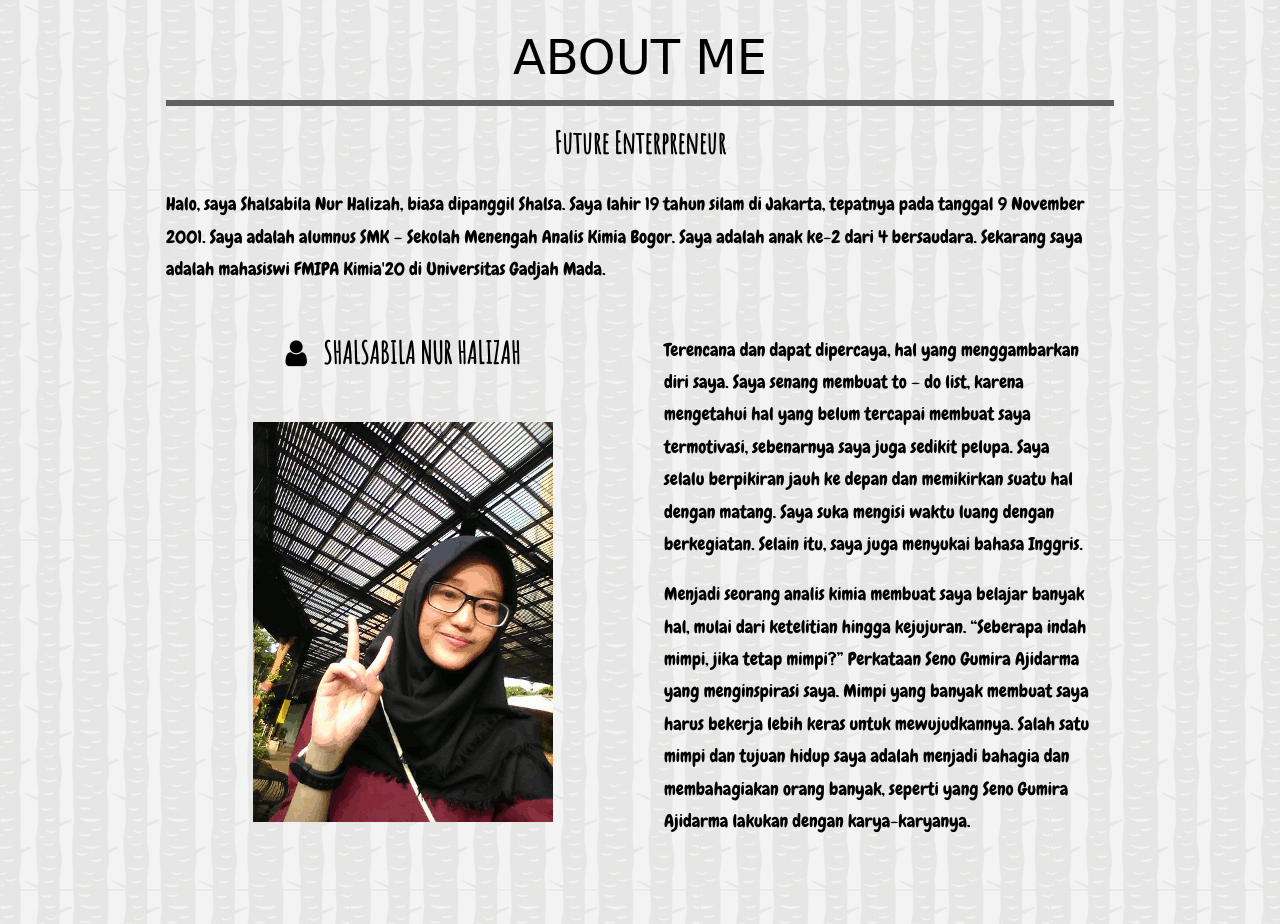
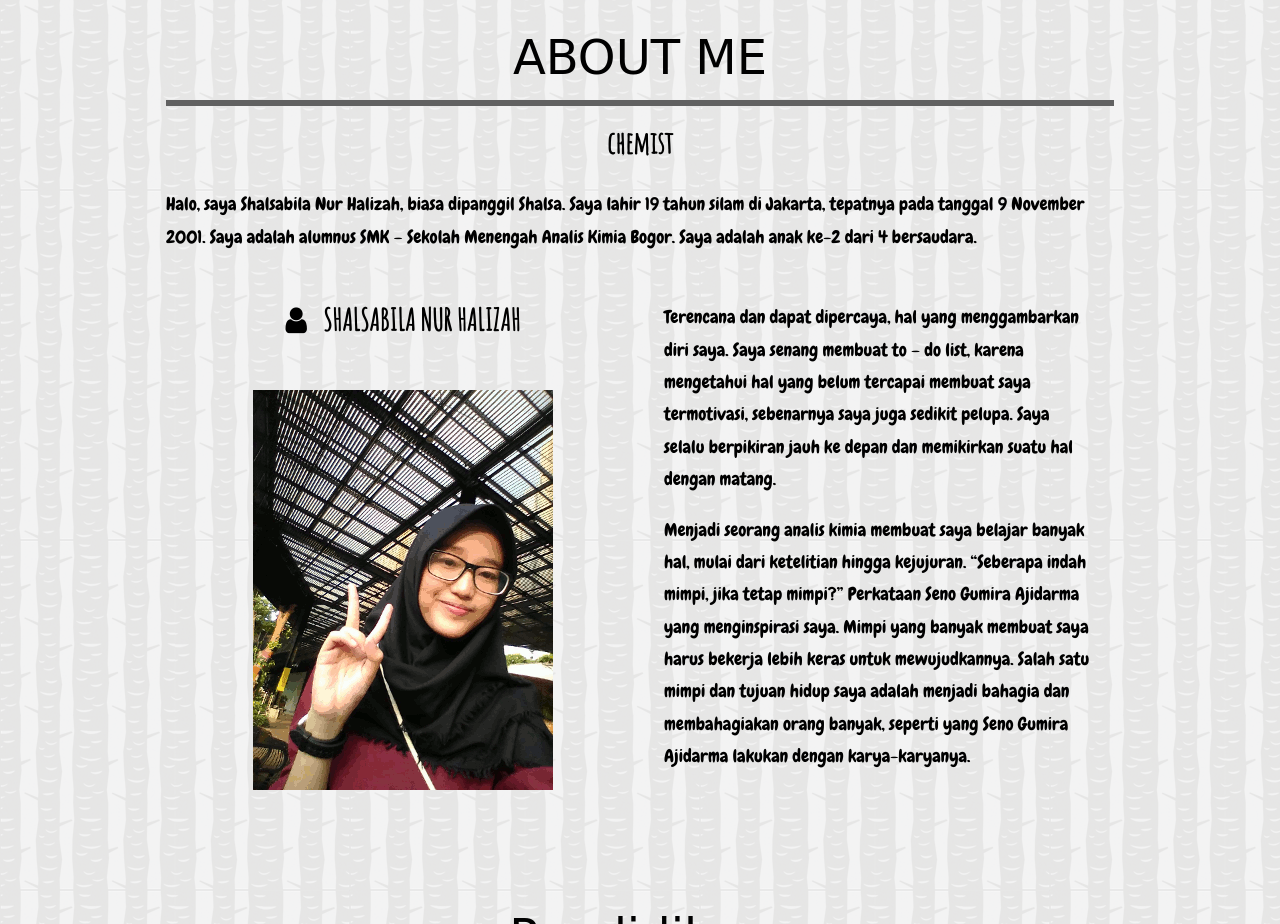
Before and after one commit to Shalsabila/Shalsabila.github.io, a plain HTML site: page index.html in a window 1280 px wide. Shown: the part 860-1784 px from the top of the page. Drawn offline with nearby package versions, Linux system fonts and the light colour scheme; some packages are replaced by stand-ins of ours; a web font is replaced by a local one.

Commit message:
Update index.html

```diff
--- a/index.html
+++ b/index.html
@@ -91,8 +91,8 @@ body, html {
 <!-- Container (About Section) -->
 <div class="w3-content w3-container w3-padding-64 w3-large" id="about">
   <h1 class="w3-center w3-bottombar w3-border-dark-grey w3-xxxlarge">ABOUT ME</h1>
-  <h2 class="w3-center"><b>Future Enterpreneur</b></h2>
-  <p>Halo, saya Shalsabila Nur Halizah, biasa dipanggil Shalsa. Saya lahir 19 tahun silam di Jakarta, tepatnya pada tanggal 9 November 2001. Saya adalah alumnus SMK – Sekolah Menengah Analis Kimia Bogor. Saya adalah anak ke-2 dari 4 bersaudara. Sekarang saya adalah mahasiswi FMIPA Kimia'20 di Universitas Gadjah Mada.</p>
+  <h2 class="w3-center"><b>chemist</b></h2>
+  <p>Halo, saya Shalsabila Nur Halizah, biasa dipanggil Shalsa. Saya lahir 19 tahun silam di Jakarta, tepatnya pada tanggal 9 November 2001. Saya adalah alumnus SMK – Sekolah Menengah Analis Kimia Bogor. Saya adalah anak ke-2 dari 4 bersaudara.</p>
   <div class="w3-row">
     <div class="w3-col m6 w3-center w3-padding-large">
       <h2><b><i class="fa fa-user w3-margin-right"></i>SHALSABILA NUR HALIZAH</b></h2><br>
@@ -101,7 +101,7 @@ body, html {
 
     <!-- Hide this text on small devices -->
     <div class="w3-col m6 w3-hide-small w3-padding-large">
-      <p>Terencana dan dapat dipercaya, hal yang menggambarkan diri saya. Saya senang membuat to – do list, karena mengetahui hal yang belum tercapai membuat saya termotivasi, sebenarnya saya juga sedikit pelupa. Saya selalu berpikiran jauh ke depan dan memikirkan suatu hal dengan matang. Saya suka mengisi waktu luang dengan berkegiatan. Selain itu, saya juga menyukai bahasa Inggris. </p>
+      <p>Terencana dan dapat dipercaya, hal yang menggambarkan diri saya. Saya senang membuat to – do list, karena mengetahui hal yang belum tercapai membuat saya termotivasi, sebenarnya saya juga sedikit pelupa. Saya selalu berpikiran jauh ke depan dan memikirkan suatu hal dengan matang. </p>
       <p>Menjadi seorang analis kimia membuat saya belajar banyak hal, mulai dari ketelitian hingga kejujuran. “Seberapa indah mimpi, jika tetap mimpi?” Perkataan Seno Gumira Ajidarma yang menginspirasi saya. Mimpi yang banyak membuat saya harus bekerja lebih keras untuk mewujudkannya. Salah satu mimpi dan tujuan hidup saya adalah menjadi bahagia dan membahagiakan orang banyak, seperti yang Seno Gumira Ajidarma lakukan dengan karya-karyanya.</p>
     </div>
   </div>
```
